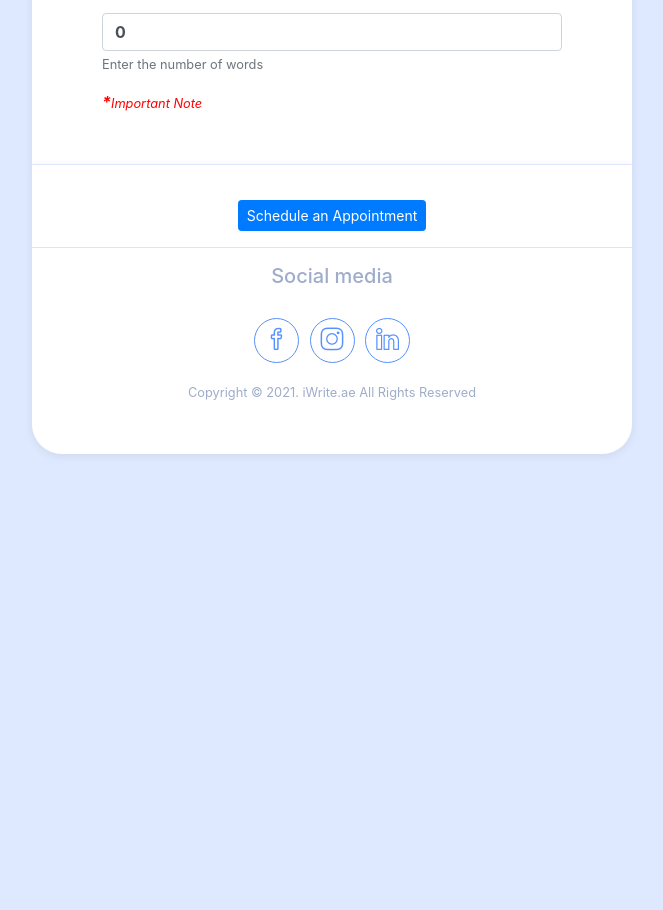
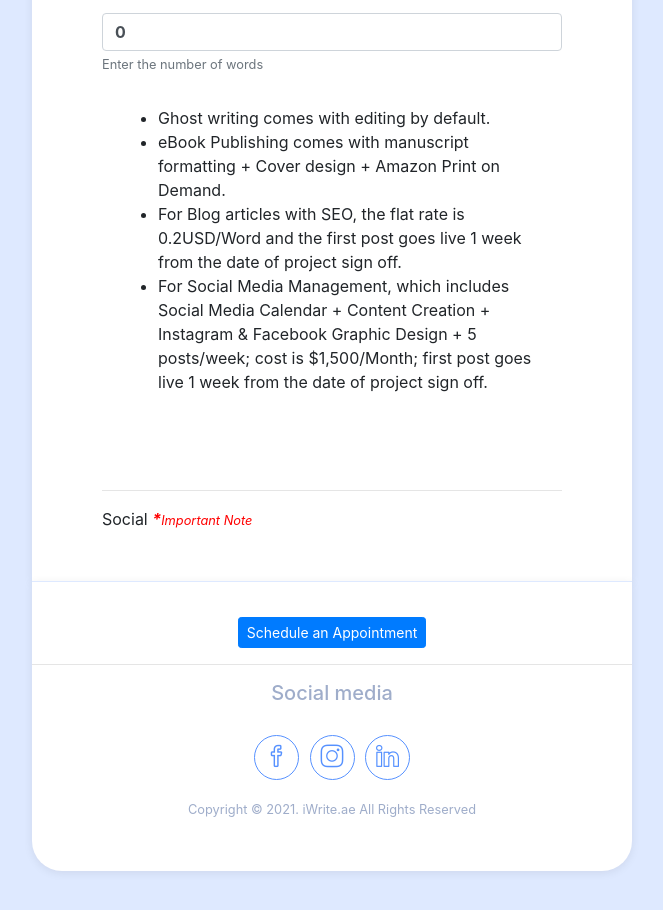
Before and after one commit to xfantasia/iwritecalculator, a plain HTML site: page index.html in a window 1280 px wide. Shown: the part 590-1500 px from the top of the page, without its empty margins (308-971 px from the left). Before the commit the page ends 1094 px from the top, so only its background shows below. Drawn offline with nearby package versions, Linux system fonts and the light colour scheme.

Commit message:
new branck

```diff
--- a/index.html
+++ b/index.html
@@ -67,6 +67,20 @@
                     <small id="wordsHelp" class="form-text text-muted">Enter the number of words</small>
                 </div>
             </div>
+
+
+<div class="modal-body">
+    <ul>
+    <li>Ghost writing comes with editing by default.</li>
+    <li>eBook Publishing comes with manuscript formatting + Cover design + Amazon Print on Demand.</li>
+    <li>For Blog articles with SEO, the flat rate is 0.2USD/Word and the first post goes live 1 week from the date of project sign off.</li>
+    <li>For Social Media Management, which includes Social Media Calendar + Content Creation + Instagram &amp; Facebook Graphic Design + 5 posts/week; cost is $1,500/Month; first post goes live 1 week from the date of project sign off.</li>
+    </ul>
+    <br /><br />
+</div>
+
+            <hr>Social
+
 
 <!-- Text trigger modal -->
 <a href="#" style="text-decoration:none;" class="danger" data-toggle="modal" data-target="#exampleModal"><i style="color:red;"><b>*</b><small>Important Note</small></i></a>
```
